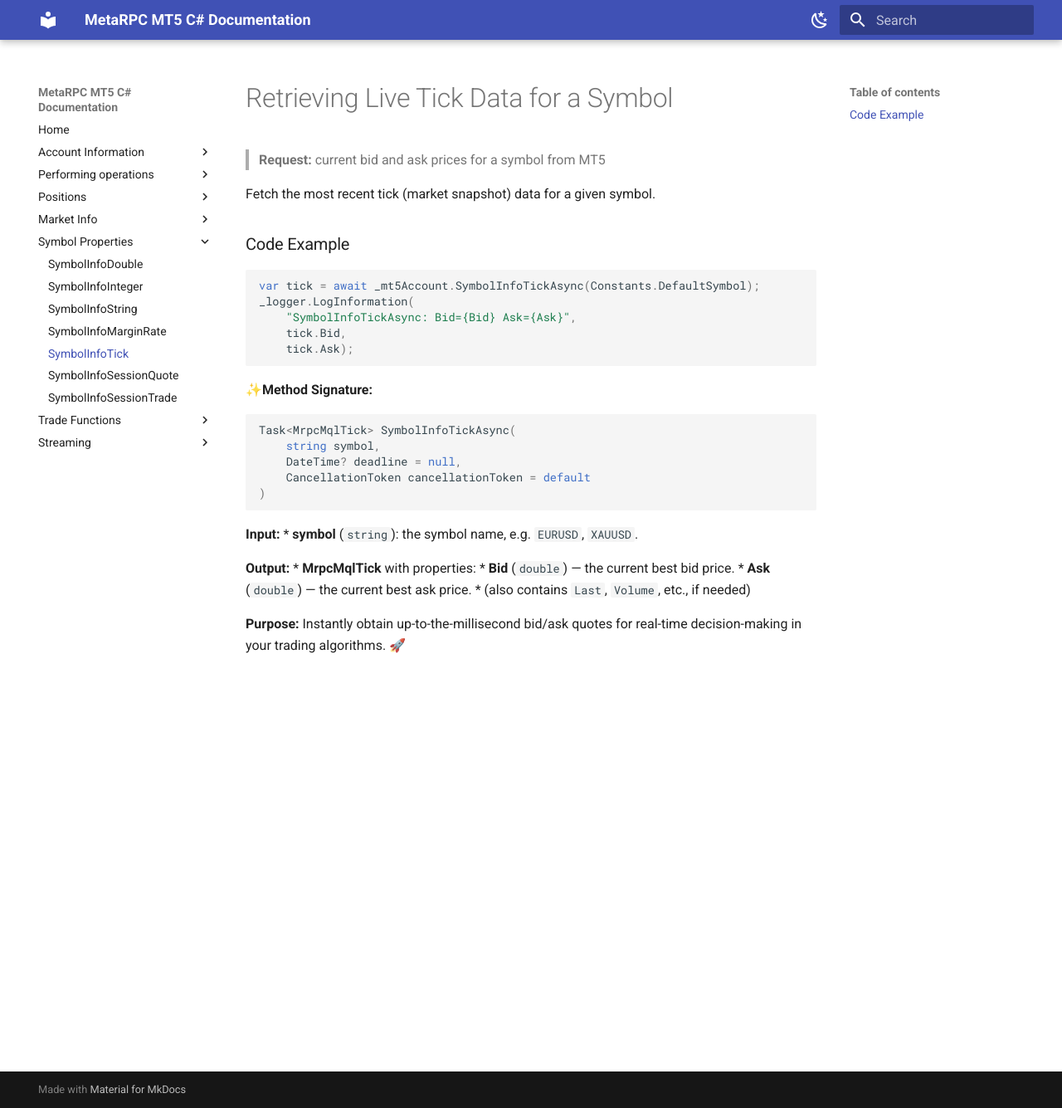
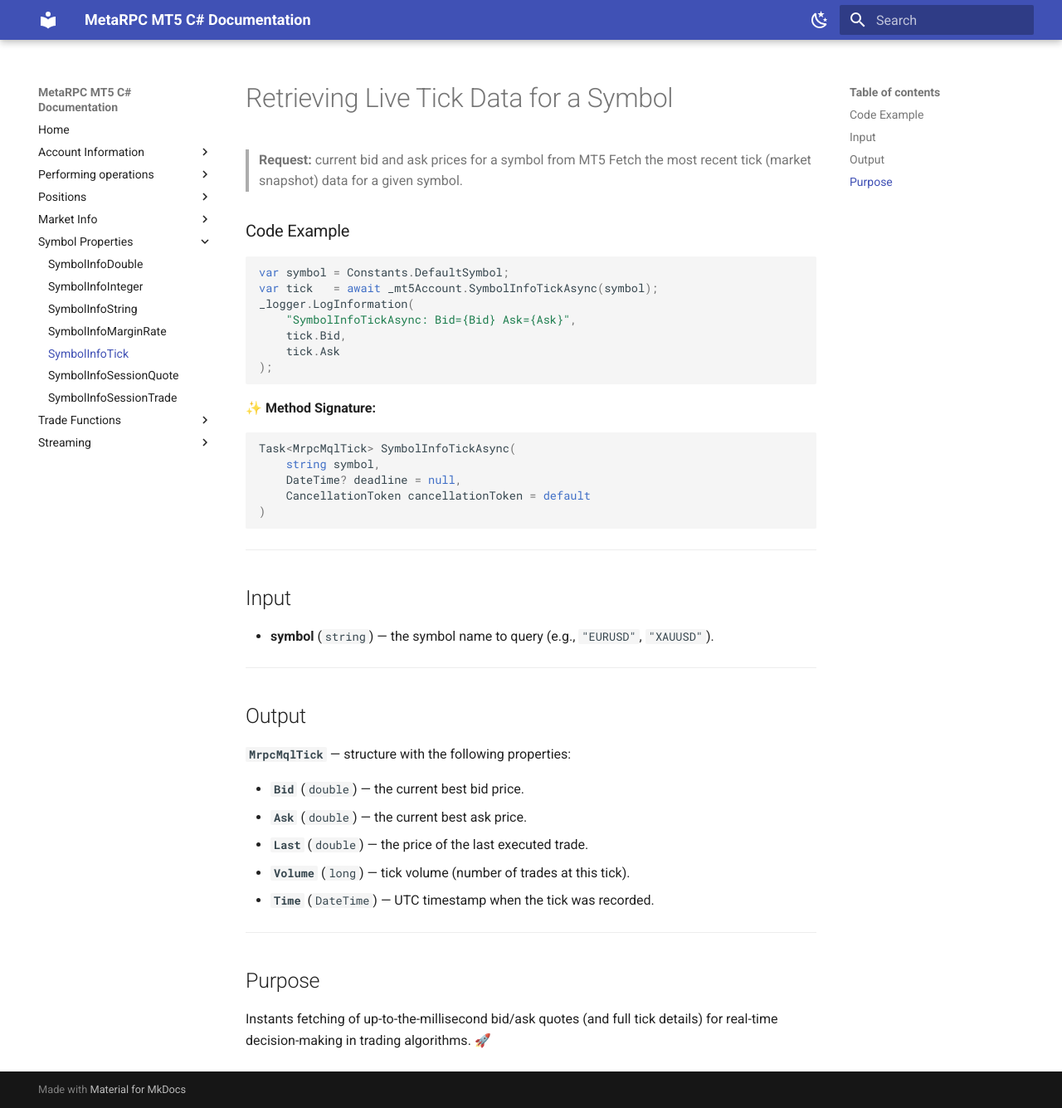
Before and after one commit to MetaRPC/CSharpMT5, an MkDocs documentation site: the page built from docs/SymbolProperties/SymbolInfoTick.md, in a window 1280 px wide and 1335 px high. Shown: the whole window at 83% size. Built offline with MkDocs 1.6.1 and Material for MkDocs 9.7.7, drawn with Linux system fonts in a browser that asks for light colours.

Commit message:
Update SymbolInfoTick.md

````diff
--- a/docs/SymbolProperties/SymbolInfoTick.md
+++ b/docs/SymbolProperties/SymbolInfoTick.md
@@ -1,20 +1,22 @@
 # Retrieving Live Tick Data for a Symbol
 
 > **Request:** current bid and ask prices for a symbol from MT5
-
-Fetch the most recent tick (market snapshot) data for a given symbol.
+> Fetch the most recent tick (market snapshot) data for a given symbol.
 
 ### Code Example
 
 ```csharp
-var tick = await _mt5Account.SymbolInfoTickAsync(Constants.DefaultSymbol);
+var symbol = Constants.DefaultSymbol;
+var tick   = await _mt5Account.SymbolInfoTickAsync(symbol);
 _logger.LogInformation(
     "SymbolInfoTickAsync: Bid={Bid} Ask={Ask}",
     tick.Bid,
-    tick.Ask);
+    tick.Ask
+);
 ```
 
-✨**Method Signature:**
+✨ **Method Signature:**
+
 ```csharp
 Task<MrpcMqlTick> SymbolInfoTickAsync(
     string symbol,
@@ -23,13 +25,26 @@ Task<MrpcMqlTick> SymbolInfoTickAsync(
 )
 ```
 
- **Input:**
-* **symbol** (`string`): the symbol name, e.g. `EURUSD`, `XAUUSD`.
+---
 
- **Output:**
-* **MrpcMqlTick** with properties:
-    * **Bid** (`double`) — the current best bid price.
-    * **Ask** (`double`) — the current best ask price.
-    * (also contains `Last`, `Volume`, etc., if needed)
+## Input
 
-**Purpose:** Instantly obtain up-to-the-millisecond bid/ask quotes for real-time decision-making in your trading algorithms. 🚀
+* **symbol** (`string`) — the symbol name to query (e.g., `"EURUSD"`, `"XAUUSD"`).
+
+---
+
+## Output
+
+**`MrpcMqlTick`** — structure with the following properties:
+
+* **`Bid`** (`double`) — the current best bid price.
+* **`Ask`** (`double`) — the current best ask price.
+* **`Last`** (`double`) — the price of the last executed trade.
+* **`Volume`** (`long`) — tick volume (number of trades at this tick).
+* **`Time`** (`DateTime`) — UTC timestamp when the tick was recorded.
+
+---
+
+## Purpose
+
+Instants fetching of up-to-the-millisecond bid/ask quotes (and full tick details) for real-time decision-making in trading algorithms. 🚀
````
